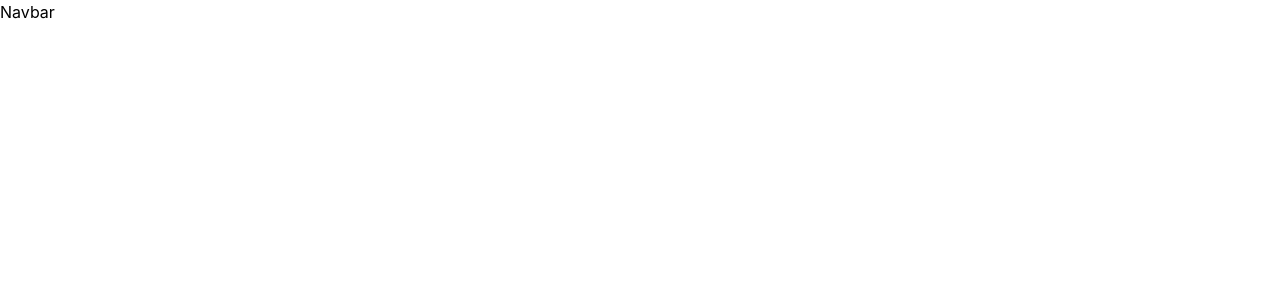
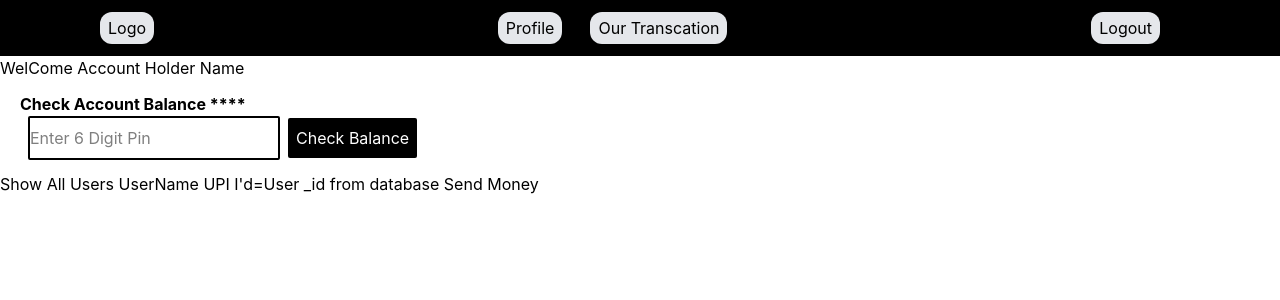
Before and after one commit to hemantkumawat05/Payment, a React (Vite) app in the folder frontend/: page / in a window 1280 px wide. Shown: the top 300 px of the page. Built offline with nearby package versions, Linux system fonts and the light colour scheme.

Commit message:
sample code of dashboard and connect with backend and api testing

```diff
--- /dev/null
+++ b/frontend/src/pages/Dashboard.jsx
@@ -0,0 +1,44 @@
+import axios from 'axios'
+import React, { useState } from 'react'
+
+const Dashboard = () => {
+    const [balance,setBalance]=useState("****")
+    const [pin,setPin]=useState()
+    const balancecheck=async()=>
+    {
+        try{
+            if(!pin || pin.length!==6)
+            {
+                alert("Enter 6 Digit Valid Pin")
+            }
+            const response=await axios.get('http://localhost:3000/api/transaction/balance',{userid:'6ab4e5bcd5a3b8617e3c7c6c',pin})
+            if(response)
+            {
+                setBalance(response.data.balance)
+            }
+        }
+        catch(error)
+        {
+            console.log(error)
+        }
+    }
+  return (
+    <div className=''>
+        <div>
+            WelCome Account Holder Name
+        </div>
+        <div className='px-5 py-3'>
+            <p className='font-bold'>Check Account Balance {balance}</p>
+            <input onChange={(e)=>setPin(e.target.value)} className='border-2 py-2 mx-2 rounded-xs'placeholder='Enter 6 Digit Pin' type="Number" />
+            <button onClick={balancecheck} className='bg-black text-white rounded-xs px-2 py-2 cursor-pointer hover:bg-gray-500'>Check Balance</button>
+
+        </div>
+        <div>
+            Show All Users
+            UserName UPI I'd=User _id from database Send Money
+        </div>
+    </div>
+  )
+}
+
+export default Dashboard
--- a/frontend/src/pages/Home.jsx
+++ b/frontend/src/pages/Home.jsx
@@ -1,10 +1,12 @@
 import React from 'react'
 import Navbar from './Navbar'
+import Dashboard from './Dashboard'
 
 const Home = () => {
   return (
     <div className=''>
       <Navbar/>
+      <Dashboard/>
     </div>
   )
 }
--- a/frontend/src/pages/Navbar.jsx
+++ b/frontend/src/pages/Navbar.jsx
@@ -2,7 +2,20 @@ import React from 'react'
 
 const Navbar = () => {
   return (
-    <div>Navbar</div>
+    <div className='text-yellow-500 bg-black py-3 px-25 flex justify-between'>
+        <div className='flex gap-5'>
+            <div className='bg-gray-200 rounded-xl px-2 py-1 cursor-pointer hover:bg-white text-black'>Logo</div>
+        </div>
+        <div className='flex gap-7'>
+            <div className='bg-gray-200 rounded-xl px-2 py-1 cursor-pointer hover:bg-white text-black'>Profile</div>
+            <div className='bg-gray-200 rounded-xl px-2 py-1 cursor-pointer hover:bg-white text-black'>Our Transcation</div>
+        </div>
+
+
+        <div className='flex gap-2 mx-5'>
+            <div className='bg-gray-200 rounded-xl px-2 py-1 cursor-pointer hover:bg-white text-black'>Logout</div>
+        </div>
+    </div>
   )
 }
 
```
